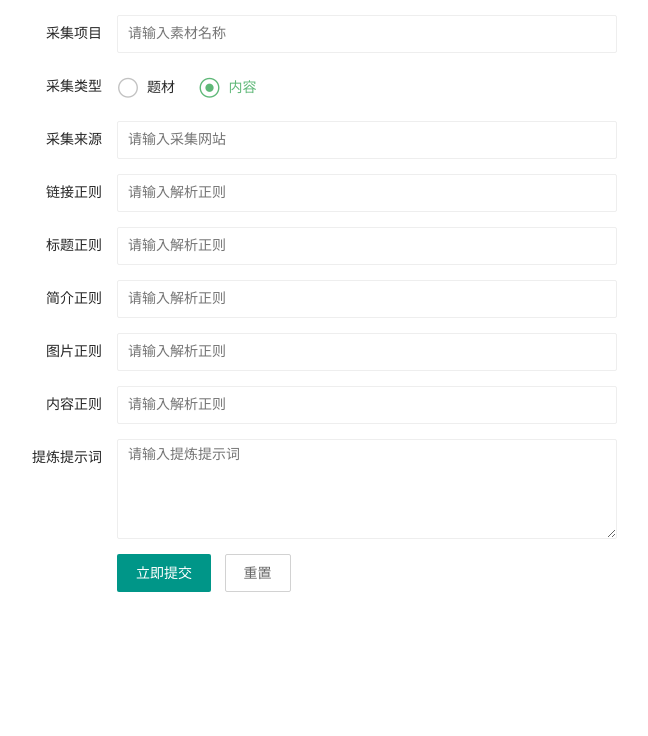
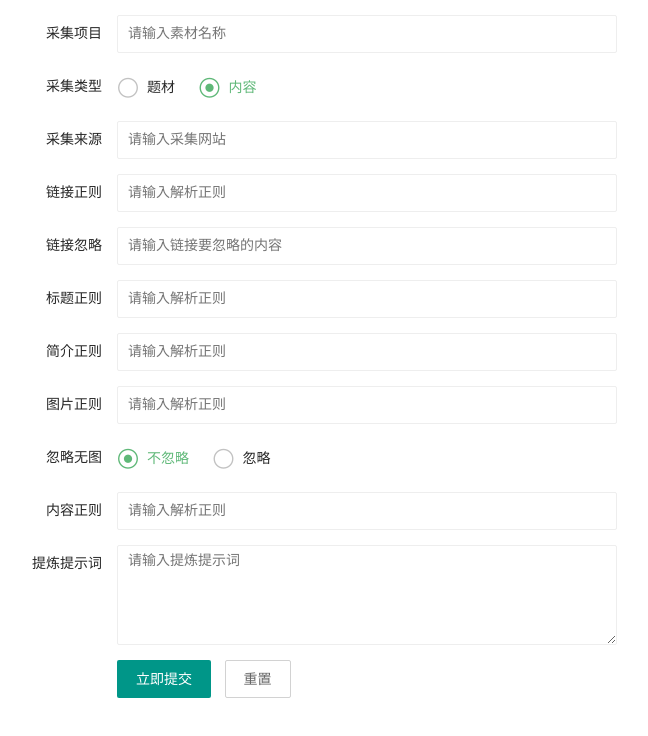
Before and after one commit to zhangqinghua-business/talkai-sys, a plain HTML site: page page/tenant/seo/gather/modify.html in a window 1280 px wide. Shown: the whole page, without its empty margins (8-656 px from the left). Drawn offline with Linux system fonts and the light colour scheme; a web font is replaced by a local one.

Commit message:
优化素材采集

```diff
--- a/page/tenant/seo/gather/modify.html
+++ b/page/tenant/seo/gather/modify.html
@@ -57,6 +57,14 @@
     </div>
 
     <div class="layui-form-item">
+      <label class="layui-form-label">链接忽略</label>
+      <div class="layui-input-inline">
+        <input type="text" name="urlNotContain" autocomplete="off" class="layui-input" placeholder="请输入链接要忽略的内容">
+      </div>
+      <div class="layui-form-mid layui-word-aux"></div>
+    </div>
+
+    <div class="layui-form-item">
       <label class="layui-form-label">标题正则</label>
       <div class="layui-input-inline">
         <input type="text" name="titleRegex" lay-verify="required" autocomplete="off" class="layui-input" placeholder="请输入解析正则">
@@ -78,6 +86,14 @@
         <input type="text" name="imageRegex" autocomplete="off" class="layui-input" placeholder="请输入解析正则">
       </div>
       <div class="layui-form-mid layui-word-aux"></div>
+    </div>
+
+    <div class="layui-form-item">
+      <label class="layui-form-label">忽略无图</label>
+      <div class="layui-input-block">
+        <input type="radio" name="ignoreNoImg" value="0" title="不忽略" lay-filter="" checked="">
+        <input type="radio" name="ignoreNoImg" value="1" title="忽略" lay-filter="">
+      </div>
     </div>
 
     <div class="layui-form-item" id="contentRegexDiv">
```
